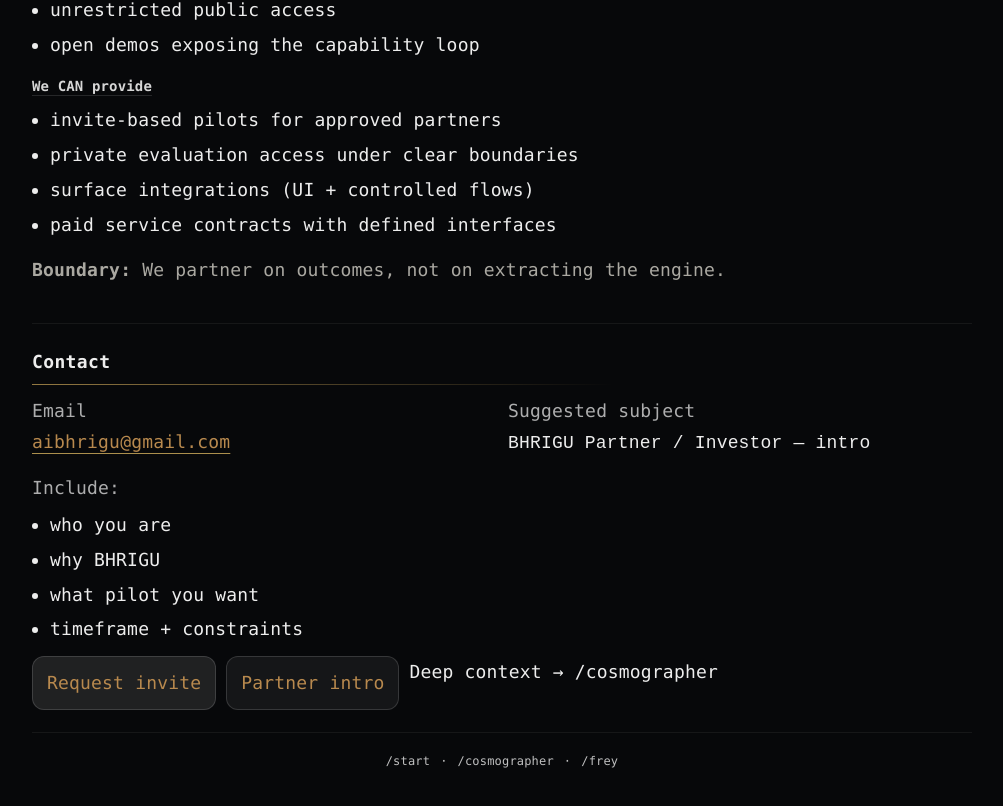
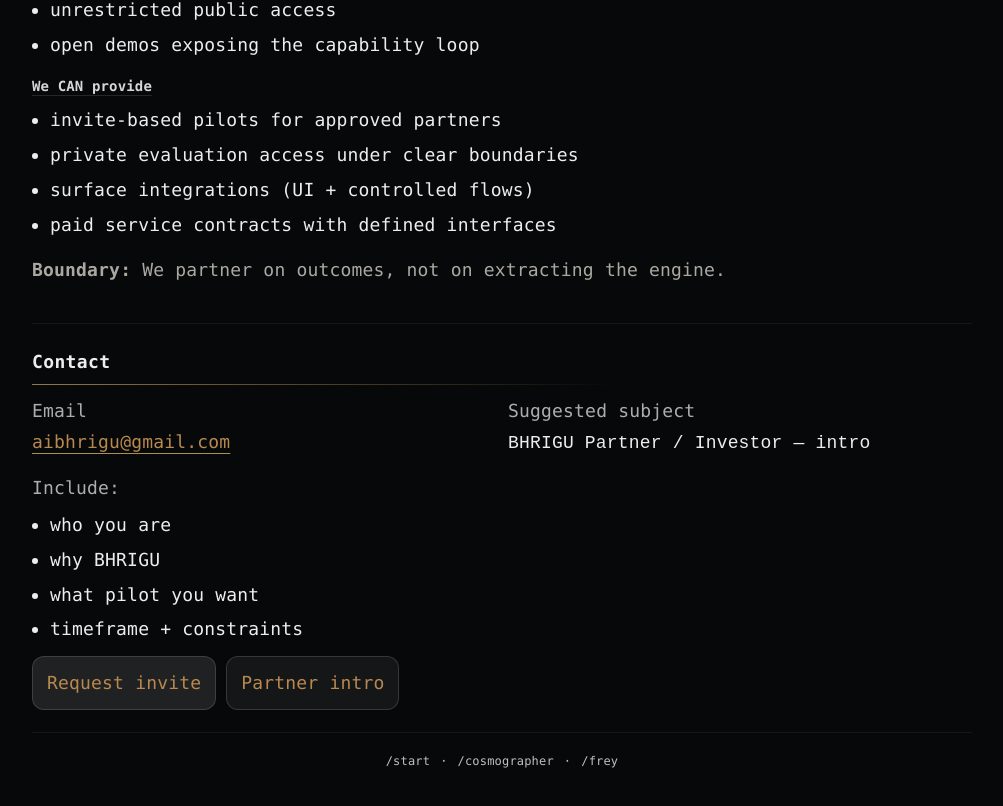
Before and after one commit to AiBhrigu/bhrigu-portal, a Next.js app: page /investors in a window 1280 px wide. Shown: the part 2965-3771 px from the top of the page, without its empty margins (138-1141 px from the left). Built offline with nearby package versions, Linux system fonts and the light colour scheme.

Commit message:
portal: investors remove deep context microcopy

```diff
--- a/pages/investors.js
+++ b/pages/investors.js
@@ -164,7 +164,6 @@ export default function Investors() {
         <div className="ctaRow" style={{ marginTop: 12 }}>
           <a className="btn primary" href="/access">Request invite</a>
           <a className="btn secondary" href="mailto:aibhrigu@gmail.com?subject=BHRIGU%20Partner%20%2F%20Investor%20%E2%80%94%20intro">Partner intro</a>
-          Deep context → /cosmographer
         </div>
       </section>
 
```
